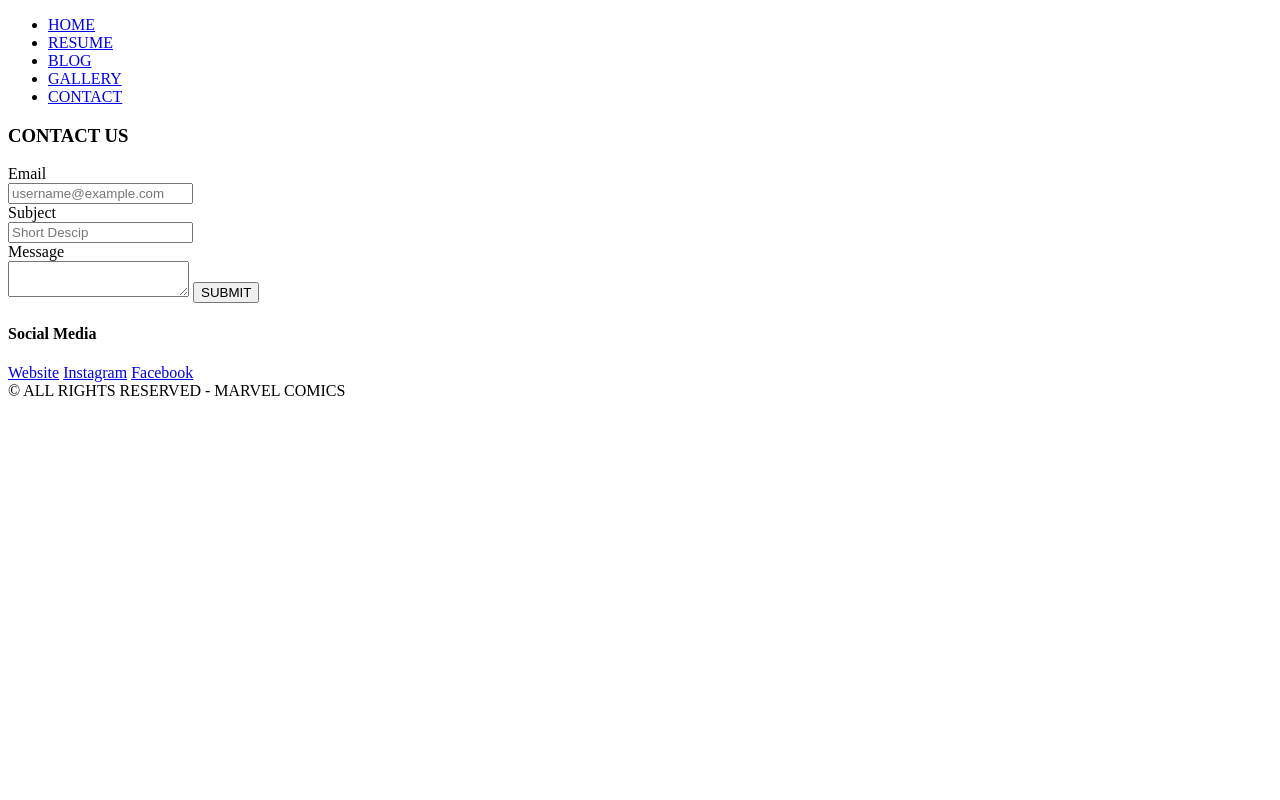
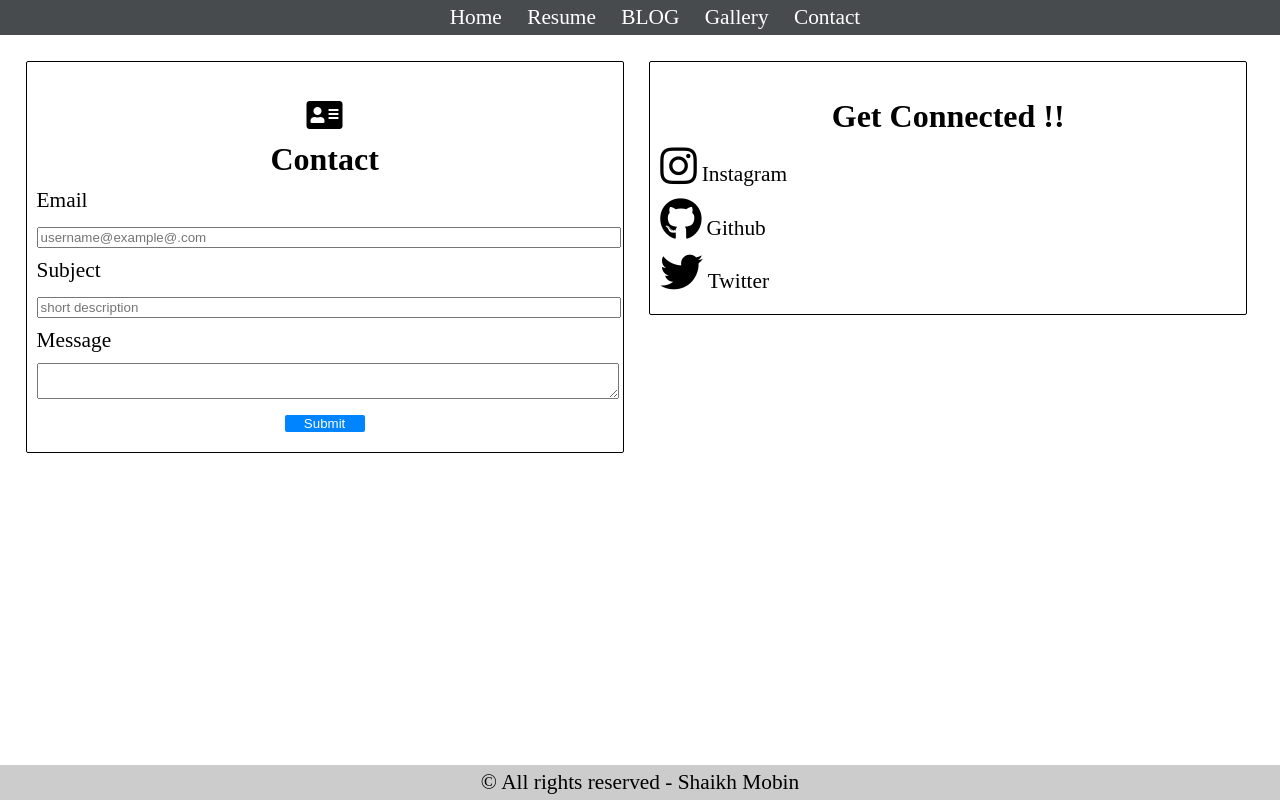
Before and after one commit to skMobin/WDL, a plain HTML site: page contact.html in a window 1280 px wide. Drawn offline with Linux system fonts and the light colour scheme.

Commit message:
Done Css

```diff
--- a/contact.html
+++ b/contact.html
@@ -1,80 +1,82 @@
 <!DOCTYPE html>
 <html>
 <head>
-	<link rel="stylesheet" href="style.css">
-	<title>Reach US</title>
+	<title>Reach me`</title>
+	<link rel="stylesheet" type="text/css" href="css/style.css" />
+	<link rel="stylesheet" href="https://use.fontawesome.com/releases/v5.1.1/css/all.css" integrity="sha384-O8whS3fhG2OnA5Kas0Y9l3cfpmYjapjI0E4theH4iuMD+pLhbf6JI0jIMfYcK3yZ" crossorigin="anonymous">
+	<link href="http://maxcdn.bootstrapcdn.com/font-awesome/4.2.0/css/font-awesome.min.css" rel="stylesheet" /><link href="http://maxcdn.bootstrapcdn.com/font-awesome/4.2.0/css/font-awesome.min.css" rel="stylesheet" />
 </head>
 <body>
-
 	<header>
 		<nav>
 			<ul>
 				<li>
-					<a href="index.html" title="index page">HOME</a>
+					<a href="index.html" title="About ME">Home</a>
 				</li>
-
 				<li>
-					<a href="resume,html" title="">RESUME</a>
+					<a href="resume.html" title="RESUME">Resume</a>
 				</li>
-
 				<li>
-					<a href="blog.html" title="">BLOG</a>
+					<a href="blog.html" title="My Blog">BLOG</a>
 				</li>
-
 				<li>
-					<a href="gallery.html" title="">GALLERY</a>
+					<a href="gallery.html" title="Gallery">Gallery</a>
 				</li>
-
 				<li>
-					<a href="contact.html" title="">CONTACT</a>
+					<a href="contact.html" title="Contact">Contact</a>
 				</li>
-
-
 			</ul>
 		</nav>
 	</header>
 
 	<main>
 		<div class="contact-form">
-
-			<h3>CONTACT US</h3>
+			<h2><i class="fas fa-address-card"></i>Contact </h2>
 			<form action="" method="post">
 				<label>
-					<div>Email</div>
-					<input type="email" name="user-email" value="" placeholder="username@example.com">
+					<div>
+						Email
+					</div>
+					<input type="email" name="user-email" value="" placeholder="username@example@.com">
 				</label>
 
 				<label>
-					<div>Subject</div>
-					<input type="text" name="subject" value="" placeholder="Short Descip">
+					<div>
+						Subject
+					</div>
+					<input type="text" name="subject" value="" placeholder="short description">
 				</label>
 
 				<label>
-					<div>Message</div>
-					<textarea name="message"></textarea>
+					<div>
+						Message
+					</div>
+					<textarea name="Message"> </textarea>
 				</label>
-
-				<input type="submit" name="" value="SUBMIT">
-			</div>
-		</form>
-
-		<div class="Social Media">
-					<h4>Social Media</h4>
-					<a href="https://marvels.com"><i></i>Website</a>
-					<a href="https://marvels.com"><i></i>Instagram</a>
-					<a href="https://marvels.com"><i></i>Facebook</a>
+				<div>
+					<input type="Submit" name="" value="Submit" placeholder="Send Message">
+				</div>
+			</form>
 		</div>
 
+		<div class="social-media">
+
+			<h2>Get Connected !!</h2>
+
+			<a href="https://www.instagram.com/sk_mobin" target="blank"><i class="fa fa-instagram fa-2x"></i>Instagram</a>
+			<a href="https://github.com/skMobin" target="blank"><i class="fab fa-github fa-2x"></i>Github</a>
+			<a href="https://twitter.com/MobinShaikh" target="blank"><i class="fab fa-twitter fa-2x"></i>Twitter</a>
+
+		</div>
 	</main>
+
+
 
 	<footer>
 		<div>
-			&copy; ALL RIGHTS RESERVED - MARVEL COMICS
+			&copy; All rights reserved - Shaikh Mobin
 		</div>
-
 	</footer>
-
-
 
 </body>
 </html>
--- /dev/null
+++ b/css/style.css
@@ -0,0 +1,131 @@
+body{
+ 	font-size: 16pt;
+ 	margin: 0;
+ 	box-sizing: border-box;
+ }
+
+header nav ul , footer{
+	list-style: none;
+	background-color: #484b4d;
+	margin: 0;
+	text-align: center;
+
+
+}
+
+header nav ul li a {
+	text-decoration: none;
+	color:#ffffff;
+
+}
+
+header nav ul li {
+	display:inline-block;
+	text-align: center;
+	margin-right: 10px;
+	padding: 5px;
+
+}
+
+footer div{
+	padding: 5px;
+	color: #000000;
+}
+
+footer{
+	list-style: none;
+	background-color: rgba(0,0,0,0.2);
+	margin: 0;
+	text-align: center;
+}
+.mypic{
+
+	text-align: center;
+	color: #0077c5;
+}
+
+.mypic img{
+	width: 25;
+	border: 1px solid #000000;
+	border-radius: 10%;
+	max-width: 15%;
+	max-height:15%;
+}
+
+
+
+/* contact page */
+
+.contact-form , .social-media{
+	position: relative;
+	float: left;
+	width: 45%;
+	margin-left: 2%;
+	margin-top: 2%;
+	border:1px solid black;
+	padding: 10px;
+	border-radius: 2px;
+
+}
+
+.contact-form *, .social-media *{
+	margin-bottom: 10px;
+	width: 100%;
+}
+
+footer{
+	position: fixed;
+	width: 100%;
+	bottom: 0;
+}
+
+
+.social-media a{
+	text-decoration: none;
+	color:#000000;
+	display: block;
+
+}
+
+.social-media i{
+	display: inline;
+	margin-right: 5px;
+}
+
+.contact-form h2, .social-media h2 , .gallery h1{
+	text-align:  center;
+}
+
+
+.contact-form input[type="submit"]{
+	width: 80px;
+	display: block;
+	margin: 0 auto;
+	background-color: #0184ff;
+	color: #ffffff;
+	border-radius: 2px;
+	border:0;
+}
+
+
+.contact-form input[type="submit"]:hover{
+	opacity:0.5;
+	color:#fafafa;
+	background-color: black;
+}
+
+
+
+.gallery figure img{
+	width: 250px;
+	height: 250px;
+	border:1px solid black;
+}
+
+
+
+
+.gallery figure{
+	position: relative;
+	float:left;
+}
```
Also changed, not shown: blog.html (+48 -0 lines), gallery.html (+28 -27 lines), index.html (+28 -40 lines), resume.html (+49 -0 lines), img/PUBG.jpg (added), img/img1.jpg (added), img/img2.jpg (added), img/img3.jpg (added), img/img4.jpg (added), img/img5.jpg (added), img/img6.jpg (added), style.css (deleted).
